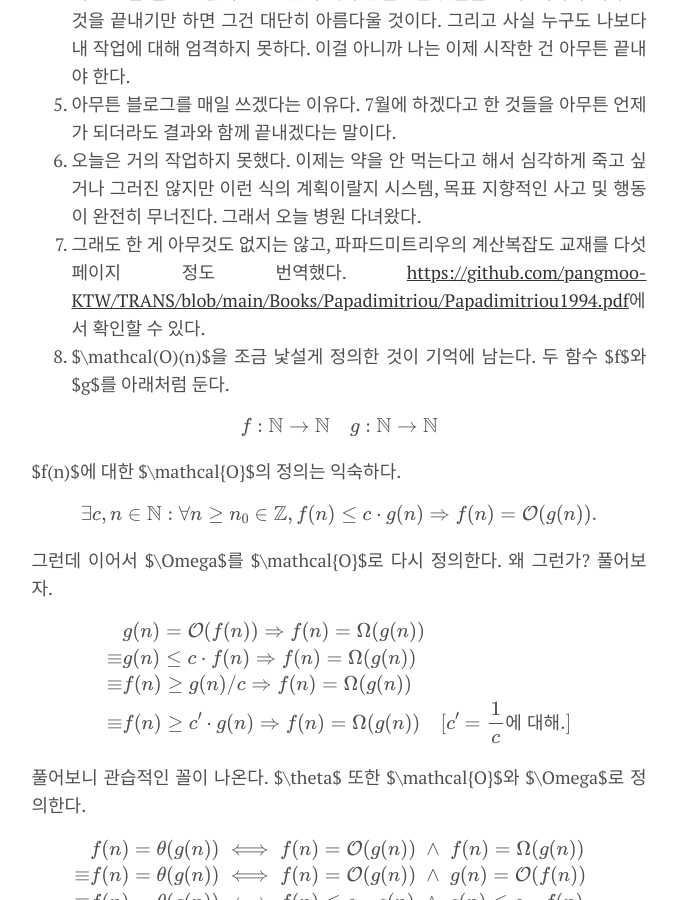
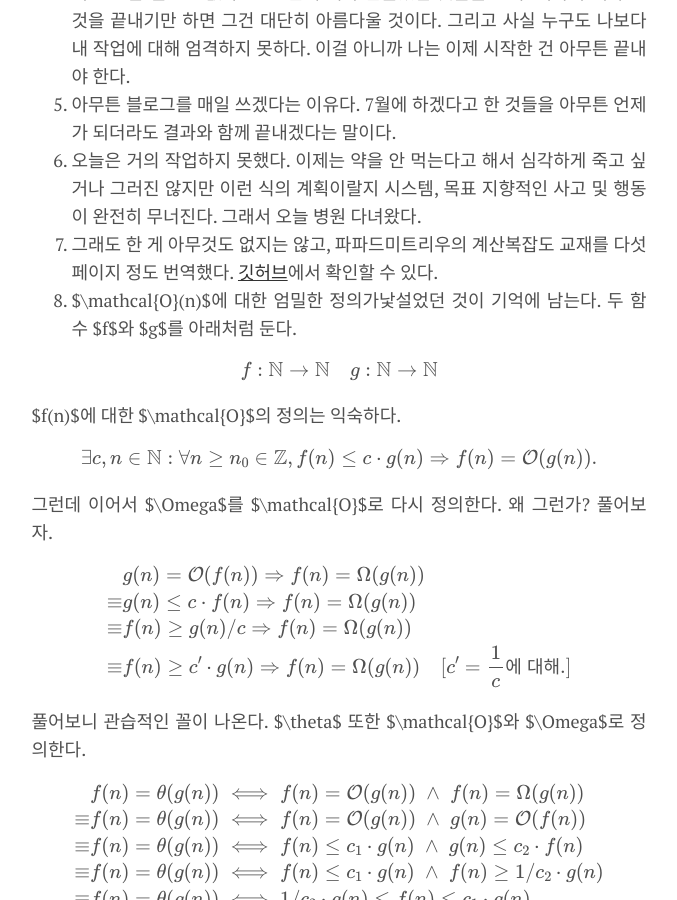
Before and after one commit to pangmoo-KTW/pangmoo-KTW, a Jekyll site: the page built from _posts/2023-08-08-gp.md, in a window 1280 px wide and 900 px high, scrolled down 1054 px. Shown: the whole window, without its empty margins (301-978 px from the left). Built offline with Jekyll 4.4.1, drawn with Linux system fonts in a browser that asks for light colours; formulas are drawn with MathJax 3; comment, search, counter and statistics services are not loaded.

Commit message:
papadimitriou : reachability

```diff
--- a/_posts/2023-08-08-gp.md
+++ b/_posts/2023-08-08-gp.md
@@ -46,8 +46,8 @@ tags: [essay]
     싶거나 그러진 않지만 이런 식의 계획이랄지 시스템, 목표 지향적인 사고 및
     행동이 완전히 무너진다. 그래서 오늘 병원 다녀왔다.
 7. 그래도 한 게 아무것도 없지는 않고, 파파드미트리우의 계산복잡도 교재를
-다섯 페이지 정도 번역했다. [https://github.com/pangmoo-KTW/TRANS/blob/main/Books/Papadimitriou/Papadimitriou1994.pdf](https://github.com/pangmoo-KTW/TRANS/blob/main/Books/Papadimitriou/Papadimitriou1994.pdf)에서 확인할 수 있다.
-8. $\mathcal(O)(n)$을 조금 낯설게 정의한 것이 기억에 남는다. 두 함수 $f$와 $g$를
+다섯 페이지 정도 번역했다. [깃허브](https://github.com/pangmoo-KTW/TRANS/blob/main/Books/Papadimitriou/Papadimitriou1994.pdf)에서 확인할 수 있다.
+8. $\mathcal{O}(n)$에 대한 엄밀한 정의가낯설었던 것이 기억에 남는다. 두 함수 $f$와 $g$를
 아래처럼 둔다.
 
 $$
```
